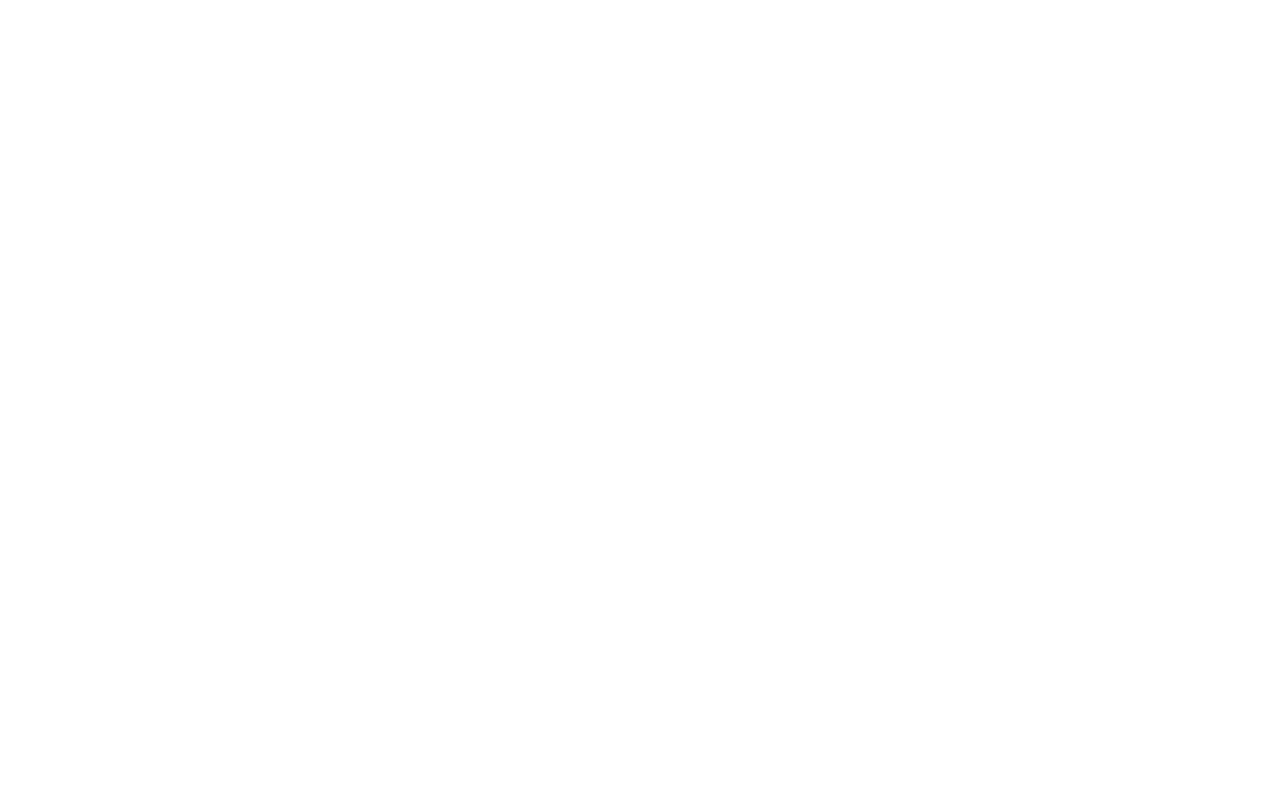
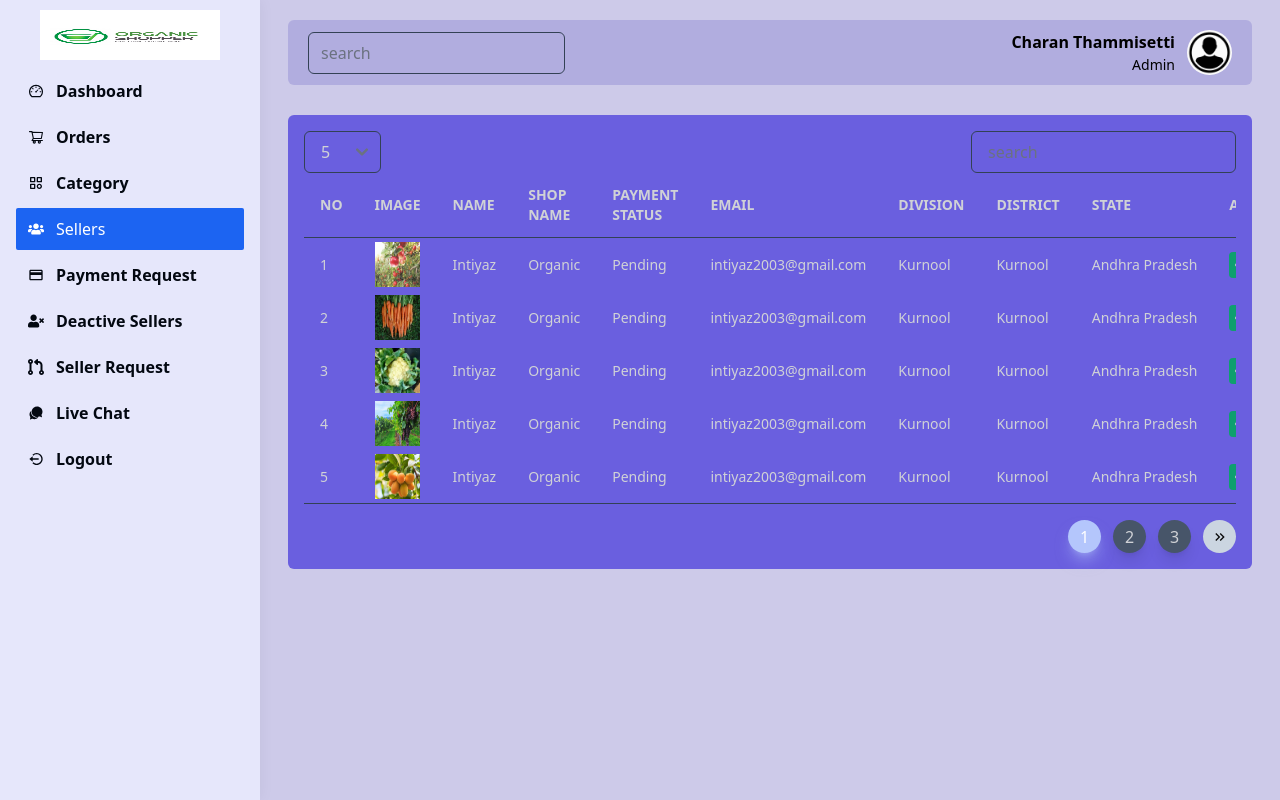
Before and after one commit to Cherrytan200/Organic-Website, a React (Vite) app in the folder Frontend/: page /admin/dashboard/sellers in a window 1280 px wide. Before the commit this address had no page. Built offline with nearby package versions, Linux system fonts and the light colour scheme.

Commit message:
Seller Dashboard

```diff
--- a/Frontend/src/router/routes/adminRoutes.jsx
+++ b/Frontend/src/router/routes/adminRoutes.jsx
@@ -2,6 +2,7 @@
 import AdminDashboard from "../../views/admin/AdminDashboard.jsx";
 import Category from "../../views/admin/Category.jsx";
 import Orders from "../../views/admin/Orders.jsx";
+import Sellers from "../../views/admin/Sellers.jsx";
 export const adminRoutes=[
     {
         path:'admin/dashboard',
@@ -17,5 +18,10 @@
         path:'admin/dashboard/category',
         element:<Category/>,
         role:'admin'
+    },
+    {
+        path:'admin/dashboard/sellers',
+        element:<Sellers/>,
+        role:'admin'
     }
 ]
--- /dev/null
+++ b/Frontend/src/views/admin/Sellers.jsx
@@ -0,0 +1,116 @@
+import React, { useState } from 'react'
+import { BsArrowDownSquare } from "react-icons/bs";
+import { Link } from "react-router-dom";
+import { FaEdit, FaEye, FaImage, FaTrash } from "react-icons/fa";
+import Pagination from './../Pagination.jsx';
+
+export default function Sellers() {
+    const [currentPage,setCurrentPage]=useState(1);
+    const [searchValue,setSearchValue]=useState('');
+    const [show,setShow]=useState(false);
+    const [perPage,setPerPage]=useState(5);
+  return (
+    <div className='px-2 lg:px-7 pt-5'>
+        <div>
+            <div className='w-full p-4 bg-[#6a5fdf] rounded-md'>
+                <div className="flex justify-between items-center">
+                    <select onChange={(e)=>setPerPage(parseInt(e.target.value))} className="px-4 py-2 focus:border-indigo-500 outline-none bg-[#6a5fdf] border-slate-700 rounded-md text-[#d0d2d6]">
+                        <option value='5'>5</option>
+                        <option value='10'>10</option>
+                        <option value='20'>20</option>
+                    </select>
+                    <input type="text" placeholder="search" className="px-4 py-2 focus:border-indigo-500 outline-none bg-[#6a5fdf] border-slate-700 rounded-md text-[#ecedef]"/>
+                </div>
+
+
+                <div className="relative overflow-x-auto">
+                    <table className="w-full text-sm text-left text-[#d0d2d6] border-b border-slate-700">
+                        <thead className="etxt-sm text-[#d0d2d6] uppercase border-b border-slate-700">
+                            <tr>
+
+                                <th className="py-3 px-4" scope="col">No</th>
+                                <th className="py-3 px-4" scope="col">Image</th>
+                                <th className="py-3 px-4" scope="col">Name</th>
+                                <th className="py-3 px-4" scope="col">Shop Name</th>
+                                <th className="py-3 px-4" scope="col">Payment status</th>
+                                <th className="py-3 px-4" scope="col">Email</th>
+                                <th className="py-3 px-4" scope="col">Division</th>
+                                <th className="py-3 px-4" scope="col">District</th>
+                                <th className="py-3 px-4" scope="col">State</th>
+                                <th className="py-3 px-4" scope="col">Action</th>
+                            </tr>
+                        </thead>
+                        <tbody>
+                            {
+                            [1,2,3,4,5].map((d,i)=>
+                            <tr key={i}>
+                                <td scope="row" className="py-1 px-4 font-medium whitespace-nowrap">
+                                    {d}
+                                </td>
+                                <td scope="row" className="py-1 px-4 font-medium whitespace-nowrap">
+                                    <img src={`../../../public/Images/Category/${d}.jpeg`} className="w-[45px] h-[45px]"/>
+                                </td>
+
+                                {/* name */}
+                                <td scope="row" className="py-1 px-4 font-medium whitespace-nowrap">
+                                    Intiyaz
+                                </td>
+
+                                {/* Shopname */}
+                                <td scope="row" className="py-1 px-4 font-medium whitespace-nowrap">
+                                    Organic
+                                </td>
+
+                                {/* payment Status */}
+                                <td scope="row" className="py-1 px-4 font-medium whitespace-nowrap">
+                                    Pending
+                                </td>
+
+                                {/* Email */}
+                                <td scope="row" className="py-1 px-4 font-medium whitespace-nowrap">
+                                    intiyaz2003@gmail.com
+                                </td>
+
+                                {/* Division */}
+                                <td scope="row" className="py-1 px-4 font-medium whitespace-nowrap">
+                                    Kurnool
+                                </td>
+
+                                {/* District */}
+                                <td scope="row" className="py-1 px-4 font-medium whitespace-nowrap">
+                                    Kurnool
+                                </td>
+
+                                {/* State */}
+                                <td scope="row" className="py-1 px-4 font-medium whitespace-nowrap">
+                                    Andhra Pradesh
+                                </td>
+
+                                {/* Action */}
+                                <td scope="row" className="py-1 px-4 font-medium whitespace-nowrap">
+                                    <div className="flex justify-start items-center gap-4">
+                                        <Link className="p-[6px] bg-green-500 rounded hover:shadow-lg hover:shadow-green-500/50"><FaEye/></Link>
+
+                                    </div>
+                                </td>
+                            </tr>
+                            )
+                            }
+                        </tbody>
+                    </table>
+                </div>
+
+                <div className="w-full flex justify-end items-center mt-4 bottom-4 right-4">
+                    <Pagination
+                        pageNumber={currentPage}
+                        setPageNumber={setCurrentPage}
+                        totalItem={50}
+                        perPage={perPage}
+                        showItem={3}
+                    />
+                </div>
+            </div>
+        </div>
+    </div>
+  )
+}
```
